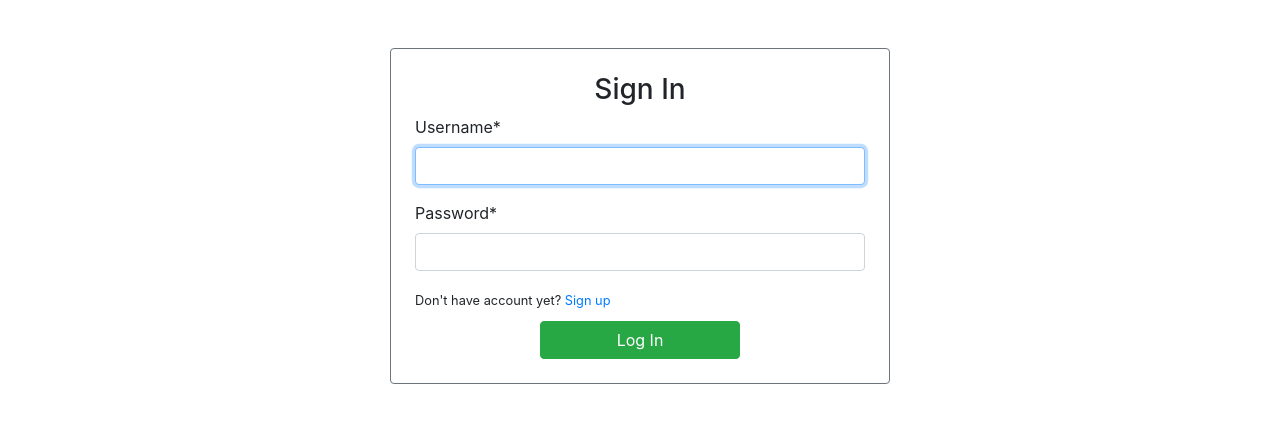
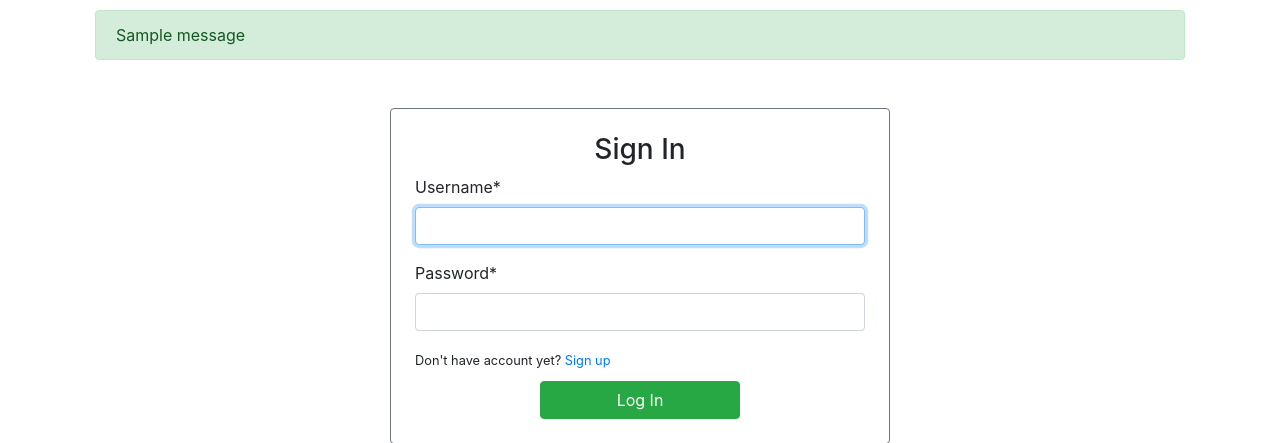
Before and after one commit to piotr-pawelczak/library-django, a Django app: page /login/ in a window 1280 px wide. Shown: the part 56-499 px from the top of the page. Run offline with Django 3.2, Linux system fonts and the light colour scheme; tables that the repository leaves empty hold one stand-in row (values such as "Sample post"); one stand-in notice (Sample message) is shown; some libraries are stand-ins or nearby versions.

Commit message:
Message after succesfully register

```diff
--- a/library_django/library/static/library/main.css
+++ b/library_django/library/static/library/main.css
@@ -75,8 +75,6 @@ article div small {
     display: block;
 }
 
-
-
 .header-field {
     margin: 10px auto auto;
     border: 1px solid white;
@@ -142,3 +140,7 @@ form{
 main{
     min-height: 400px;
 }
+
+.form-message {
+    margin: 10px;
+}
--- a/library_django/users/templates/users/login.html
+++ b/library_django/users/templates/users/login.html
@@ -1,6 +1,12 @@
 {% extends "library/base.html" %}
 
 {% block main %}
+    {% if messages %}
+        {% for message in messages %}
+            <div class="alert alert-success form-message">{{ message }}</div>
+        {% endfor %}
+    {% endif %}
+
     {% load crispy_forms_filters %}
     <form method="POST" class="form-group border border-secondary rounded p-4 mx-auto my-5">
         <h3>Sign In</h3>
--- a/library_django/users/views.py
+++ b/library_django/users/views.py
@@ -1,5 +1,6 @@
 from django.shortcuts import render, redirect
 from .forms import RegisterForm
+from django.contrib import messages
 
 
 # Create your views here.
@@ -8,6 +9,7 @@ def register(response):
         form = RegisterForm(response.POST)
         if form.is_valid():
             form.save()
+            messages.success(response, 'User successfully registered')
             return redirect('../login/')
     else:
         form = RegisterForm()
```
Also changed, not shown: library_django/db.sqlite3.
